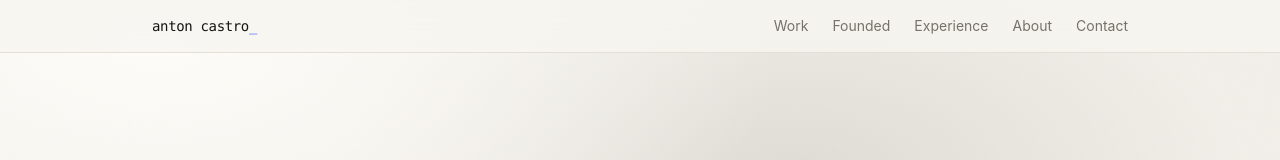
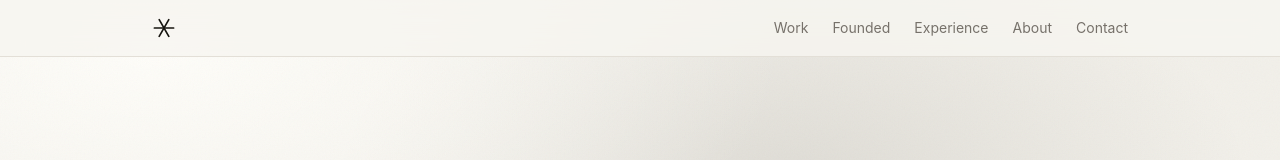
Before and after one commit to acaspx/portfolio-chops, a Next.js app: page / in a window 1280 px wide. Shown: the top 160 px of the page. Built offline with nearby package versions, Linux system fonts and the light colour scheme.

Commit message:
AsteriskMark home button: 6-ray rest, 12-ray hover bloom with rotation (reusable component)

```diff
--- /dev/null
+++ b/components/AsteriskMark.tsx
@@ -0,0 +1,80 @@
+"use client";
+
+import { motion, useReducedMotion } from "motion/react";
+
+/**
+ * Asterisk mark: rests at 3 strokes (6 rays), blooms to 6 strokes (12 rays)
+ * on hover with a gentle rotation. Drawn in currentColor so it adapts to any
+ * surface. Reusable: pass className for sizing/color, set `hover={false}`
+ * to render the dense state statically.
+ */
+export default function AsteriskMark({
+  className,
+  dense = false,
+}: {
+  className?: string;
+  dense?: boolean;
+}) {
+  const reduce = useReducedMotion();
+  // Full-diameter strokes through center. Base: 0/60/120. Bloom: 30/90/150.
+  const baseAngles = [0, 60, 120];
+  const bloomAngles = [30, 90, 150];
+  const line = (angle: number) => {
+    const rad = (angle * Math.PI) / 180;
+    const r = 40;
+    return {
+      x1: 50 - r * Math.cos(rad),
+      y1: 50 - r * Math.sin(rad),
+      x2: 50 + r * Math.cos(rad),
+      y2: 50 + r * Math.sin(rad),
+    };
+  };
+
+  return (
+    <motion.svg
+      viewBox="0 0 100 100"
+      className={className}
+      initial={false}
+      animate={dense ? "hover" : undefined}
+      whileHover={dense ? undefined : "hover"}
+      variants={{
+        rest: { rotate: 0 },
+        hover: { rotate: 30 },
+      }}
+      transition={
+        reduce ? { duration: 0 } : { duration: 0.45, ease: [0.22, 1, 0.36, 1] }
+      }
+      style={{ originX: "50%", originY: "50%" }}
+      aria-hidden
+    >
+      {baseAngles.map((a) => (
+        <line
+          key={a}
+          {...line(a)}
+          stroke="currentColor"
+          strokeWidth="7"
+          strokeLinecap="round"
+        />
+      ))}
+      {bloomAngles.map((a, i) => (
+        <motion.line
+          key={a}
+          {...line(a)}
+          stroke="currentColor"
+          strokeWidth="7"
+          strokeLinecap="round"
+          variants={{
+            rest: { opacity: 0 },
+            hover: { opacity: 1 },
+          }}
+          initial={dense ? undefined : { opacity: 0 }}
+          transition={
+            reduce
+              ? { duration: 0 }
+              : { duration: 0.3, delay: i * 0.05, ease: "easeOut" }
+          }
+        />
+      ))}
+    </motion.svg>
+  );
+}
--- a/components/Nav.tsx
+++ b/components/Nav.tsx
@@ -5,6 +5,7 @@ import { useState } from "react";
 import { usePathname } from "next/navigation";
 import { motion, useScroll, useSpring } from "motion/react";
 import AboutModal from "@/components/AboutModal";
+import AsteriskMark from "@/components/AsteriskMark";
 
 const links = [
   { href: "/#work", label: "Work" },
@@ -35,9 +36,10 @@ export default function Nav() {
       >
         <Link
           href="/"
-          className="font-mono text-sm tracking-tight text-ink hover:text-accent transition-colors"
+          aria-label="Home"
+          className="text-ink hover:text-accent transition-colors"
         >
-          anton castro<span className="text-accent">_</span>
+          <AsteriskMark className="h-6 w-6" />
         </Link>
         <ul className="flex items-center gap-5 sm:gap-6 text-sm">
           {links.slice(0, 3).map((l) => (
```
